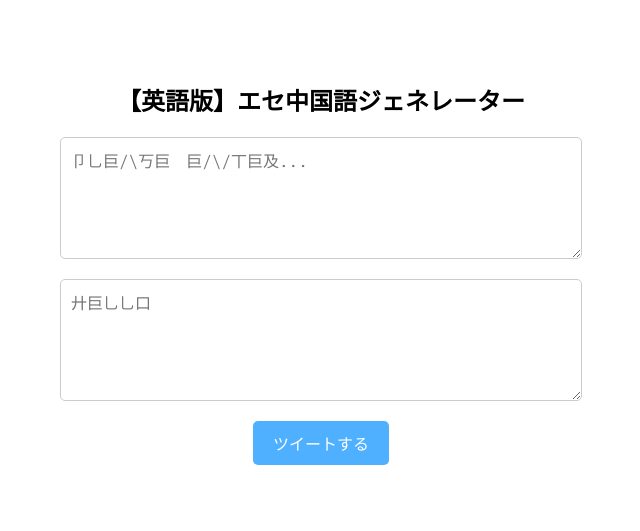
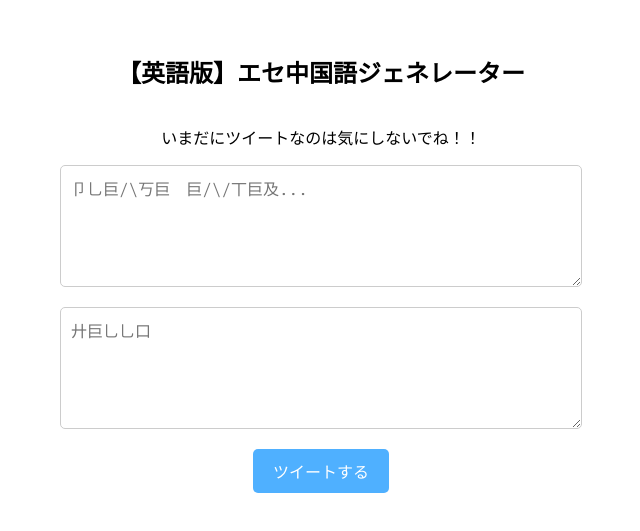
Before and after one commit to yukirinoodle9713/ese-en-chinese, a plain HTML site: page index.html in a window 1280 px wide. Shown: the part 135-666 px from the top of the page, without its empty margins (319-959 px from the left). Drawn offline with Linux system fonts and the light colour scheme.

Commit message:
pタグを追加

```diff
--- a/index.html
+++ b/index.html
@@ -11,6 +11,7 @@
 <body>
   <div class="container">
     <h1>【英語版】エセ中国語ジェネレーター</h1>
+    <p>いまだにツイートなのは気にしないでね！！</p>
     <textarea id="input" placeholder="卩乚巨/\丂巨　巨/\/丅巨及..."></textarea>
     <textarea id="output" placeholder="廾巨乚乚口" readonly></textarea>
     <button id="convert">ツイートする</button>
```
